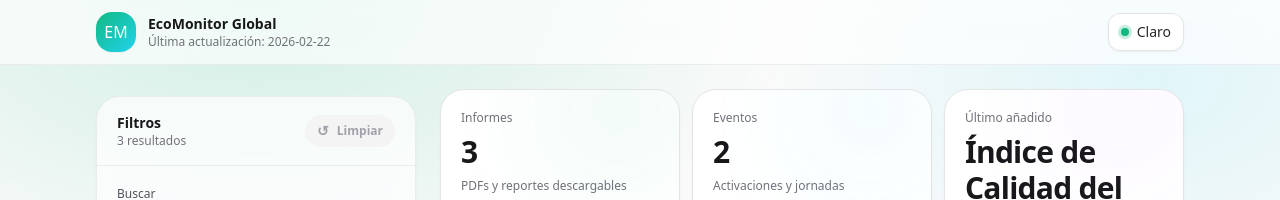
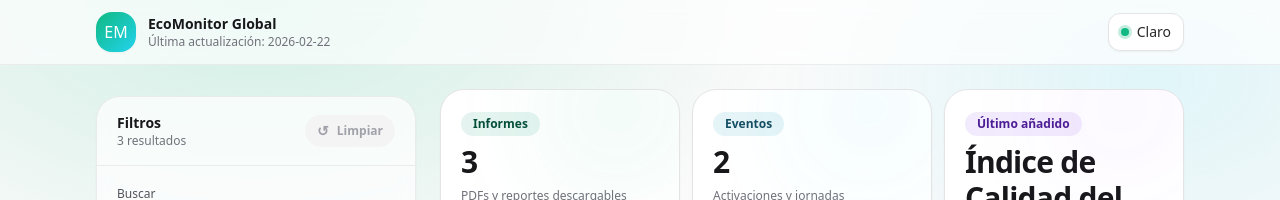
Before and after one commit to BrahianStiven/news-reports-portal, a React (Vite) app: page / in a window 1280 px wide. Shown: the top 200 px of the page. Built offline with nearby package versions, Linux system fonts and the light colour scheme; the HTML template or start-up script is replaced by a standard one.

Commit message:
style: add tinted stat headers without changing text color

```diff
--- a/src/features/resources/StatsStrip.jsx
+++ b/src/features/resources/StatsStrip.jsx
@@ -1,8 +1,10 @@
-function StatCard({ label, value, hint, accent }) {
+function StatCard({ label, value, hint, accent, labelTint }) {
   return (
     <div className="relative overflow-hidden rounded-3xl border border-zinc-200 bg-white p-5 shadow-sm dark:border-zinc-800 dark:bg-zinc-900">
       <div className={["absolute -right-10 -top-10 h-40 w-40 rounded-full blur-3xl opacity-60", accent].join(" ")} />
-      <p className="text-xs font-medium text-zinc-500 dark:text-zinc-400">{label}</p>
+      <div className={["inline-flex items-center rounded-full px-3 py-1 text-xs font-semibold", labelTint].join(" ")}>
+        {label}
+      </div>
       <p className="mt-2 text-3xl font-semibold tracking-tight">{value}</p>
       {hint ? <p className="mt-2 text-xs text-zinc-500 dark:text-zinc-400">{hint}</p> : null}
     </div>
@@ -17,18 +19,23 @@ export default function StatsStrip({ stats }) {
         value={stats.reports}
         hint="PDFs y reportes descargables"
         accent="bg-[radial-gradient(circle_at_30%_30%,rgba(16,185,129,0.35),transparent_60%)]"
+        labelTint="bg-emerald-600/10 text-emerald-900 dark:bg-emerald-500/10 dark:text-emerald-200"
       />
+
       <StatCard
         label="Eventos"
         value={stats.events}
         hint="Activaciones y jornadas"
         accent="bg-[radial-gradient(circle_at_30%_30%,rgba(34,211,238,0.30),transparent_60%)]"
+        labelTint="bg-cyan-600/10 text-cyan-900 dark:bg-cyan-500/10 dark:text-cyan-200"
       />
+
       <StatCard
         label="Último añadido"
         value={stats.newestTitle || "—"}
         hint={stats.newestDate || ""}
         accent="bg-[radial-gradient(circle_at_30%_30%,rgba(168,85,247,0.22),transparent_60%)]"
+        labelTint="bg-violet-600/10 text-violet-900 dark:bg-violet-500/10 dark:text-violet-200"
       />
     </section>
   );
```
